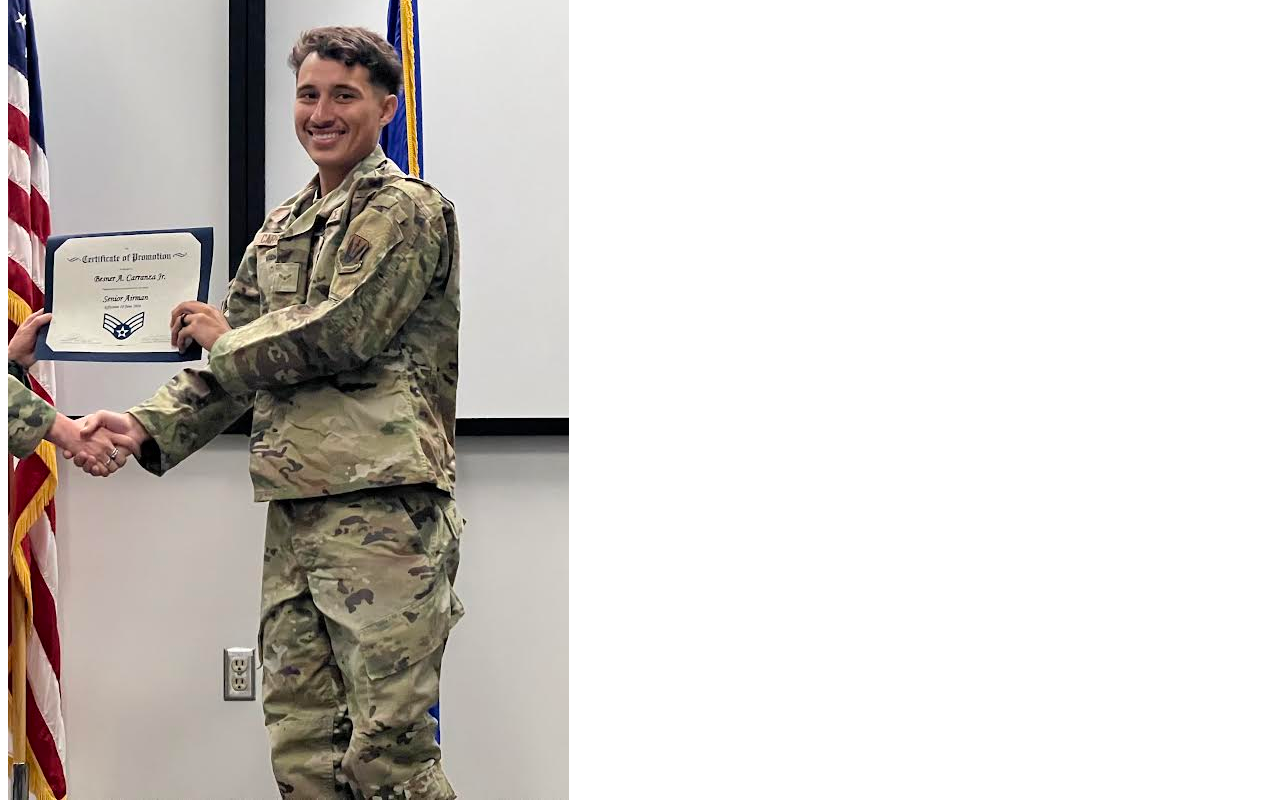
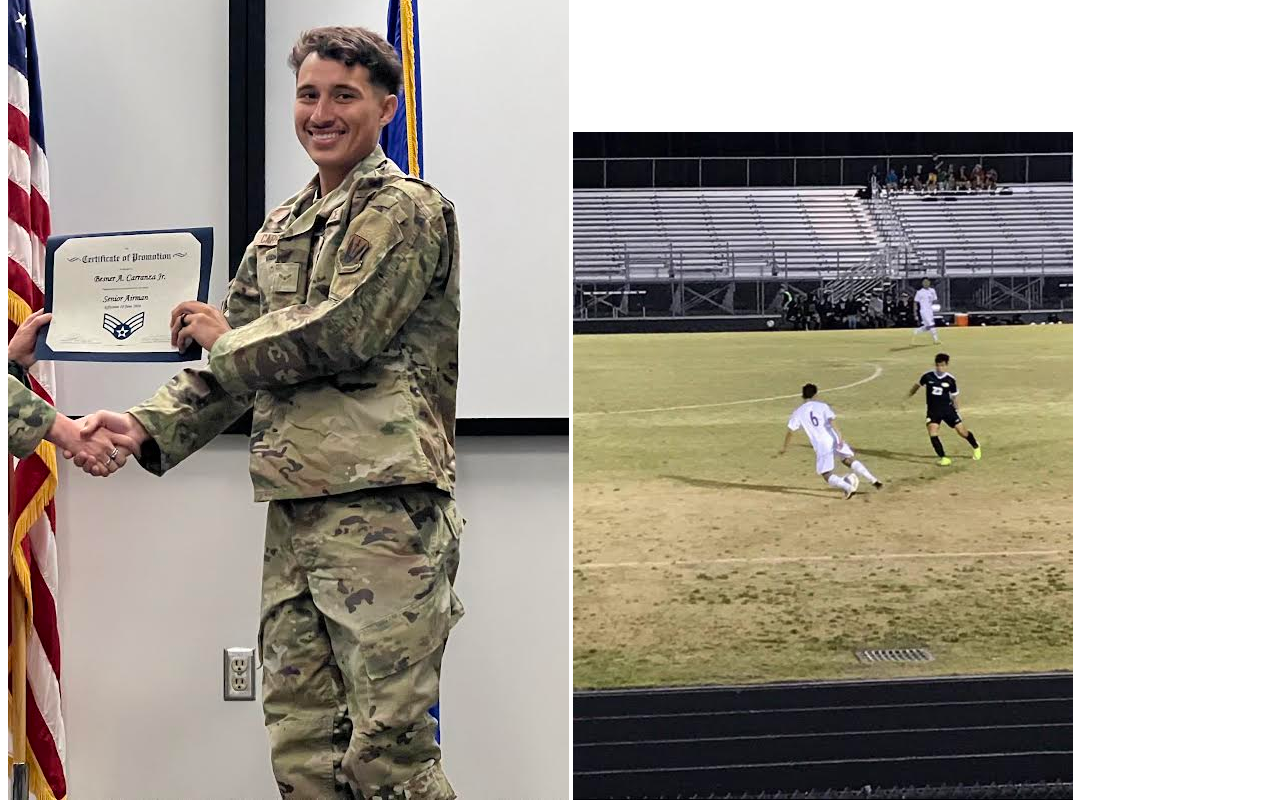
Before and after one commit to besnercarranza/my_website, a plain HTML site: page index.html in a window 1280 px wide. Shown: the part 760-1572 px from the top of the page. Drawn offline with Linux system fonts and the light colour scheme.

Commit message:
added soccer picture

```diff
--- a/index.html
+++ b/index.html
@@ -65,5 +65,6 @@ and also travel the world.<br> Although my job can be stressful, I am greatful f
     </tr>
    </table>
    <img src="images/militarypicture.jpg" alt="military picture">
+   <img src="images/soccerpic.jpg" alt="soccer picture">
 </body>
 </html>
```
Also changed, not shown: images/soccerpic.jpg (added).
